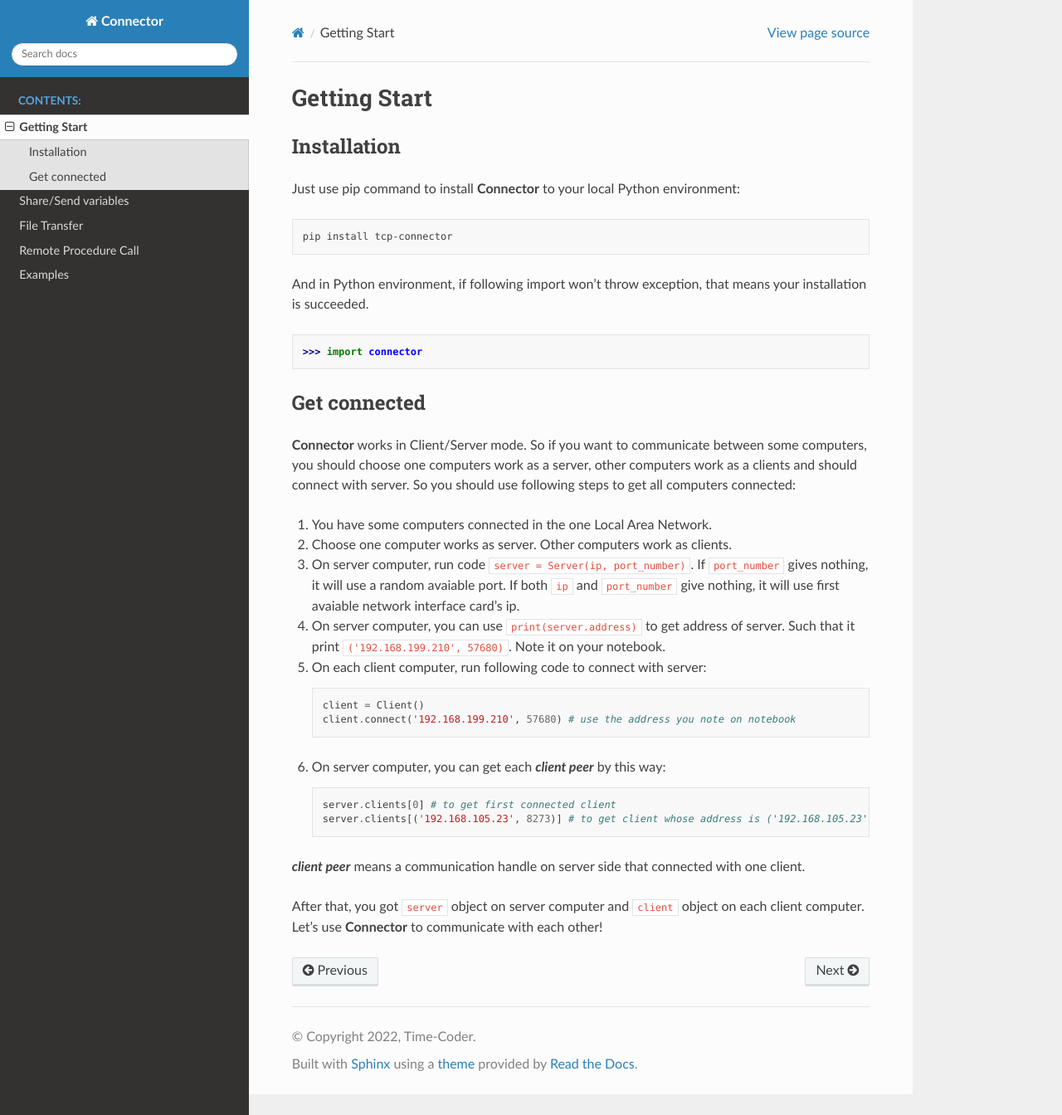
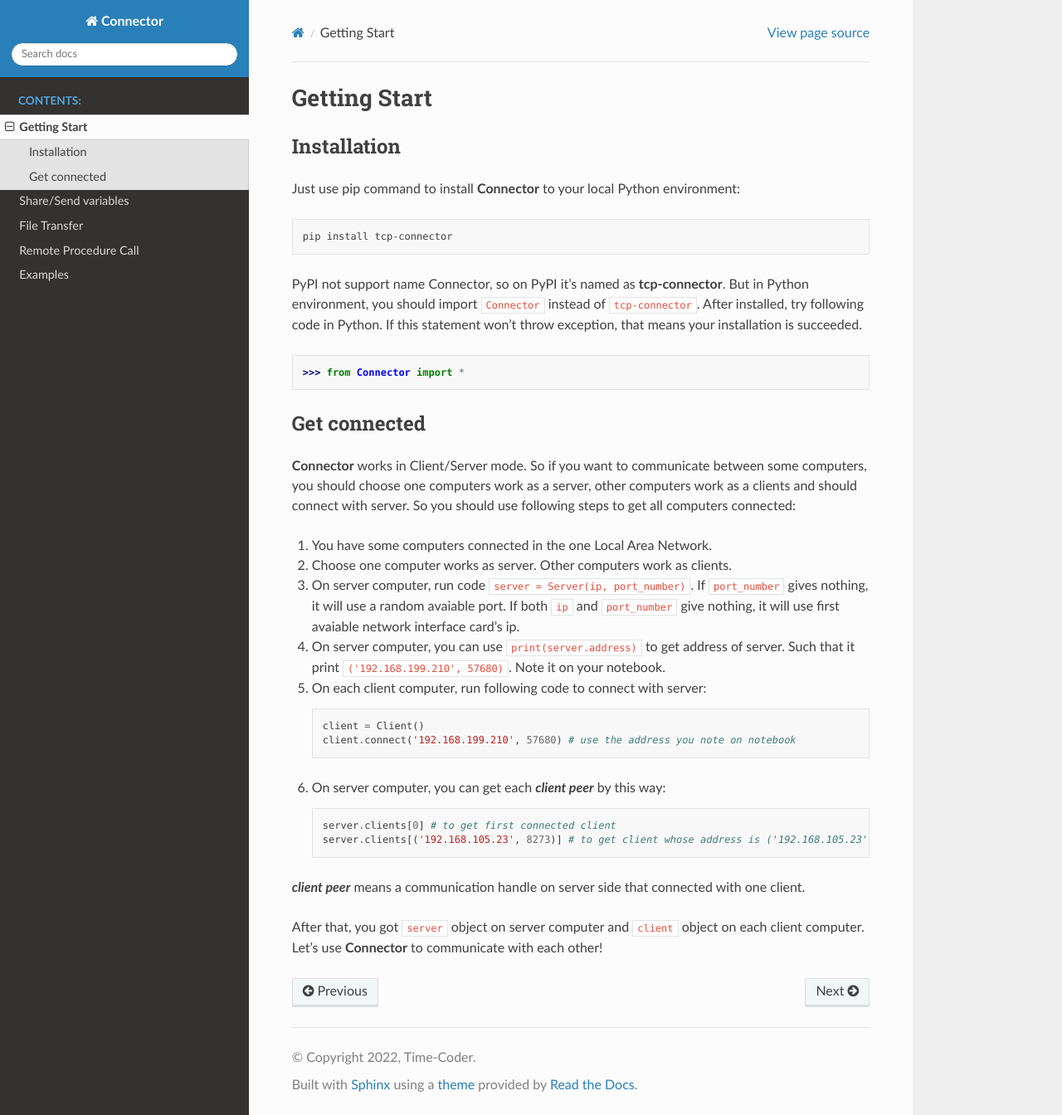
Before and after one commit to Time-Coder/Connector, a Sphinx documentation site: the page built from doc/source/Getting-Start.md, in a window 1280 px wide and 1344 px high. Shown: the whole window at 83% size. Built offline with Sphinx 7.4.7 and the Read the Docs theme 2.0.0, drawn with Linux system fonts in a browser that asks for light colours.

Commit message:
Add description for why named as tcp-connector.

````diff
--- a/__init__.py
+++ b/__init__.py
@@ -1,3 +1,3 @@
-name = "connector"
+name = "Connector"
 from ._Client import Client
 from ._Server import Server
--- a/doc/source/Getting-Start.md
+++ b/doc/source/Getting-Start.md
@@ -6,9 +6,9 @@
 ```batch
 pip install tcp-connector
 ```
-And in Python environment, if following import won't throw exception, that means your installation is succeeded.
+PyPI not support name Connector, so on PyPI it's named as **tcp-connector**. But in Python environment, you should import `Connector` instead of `tcp-connector`. After installed, try following code in Python. If this statement won't throw exception, that means your installation is succeeded.
 ```python
->>> import connector
+>>> from Connector import *
 ```
 
 ## Get connected
````
